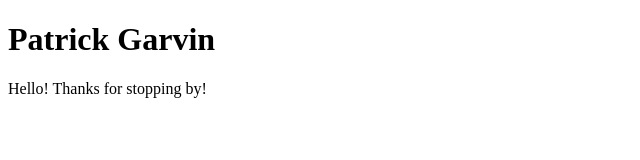
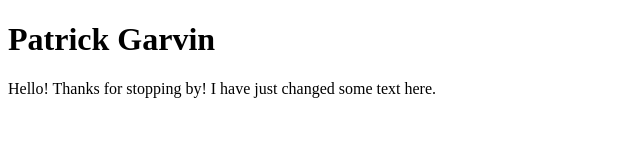
Before and after one commit to J4502-FS22/garvin-site, a plain HTML site: page index.html in a window 1280 px wide. Shown: the whole page, without its empty margins (0-640 px from the left). Drawn offline with Linux system fonts and the light colour scheme.

Commit message:
changed test-page.html to index.html

```diff
--- a/test-page.html
+++ b/index.html
@@ -6,6 +6,6 @@
   </head>
   <body>
 <h1>Patrick Garvin</h1>
-<p>Hello! Thanks for stopping by!</p>
+<p>Hello! Thanks for stopping by! I have just changed some text here.</p>
   </body>
 </html>
```
